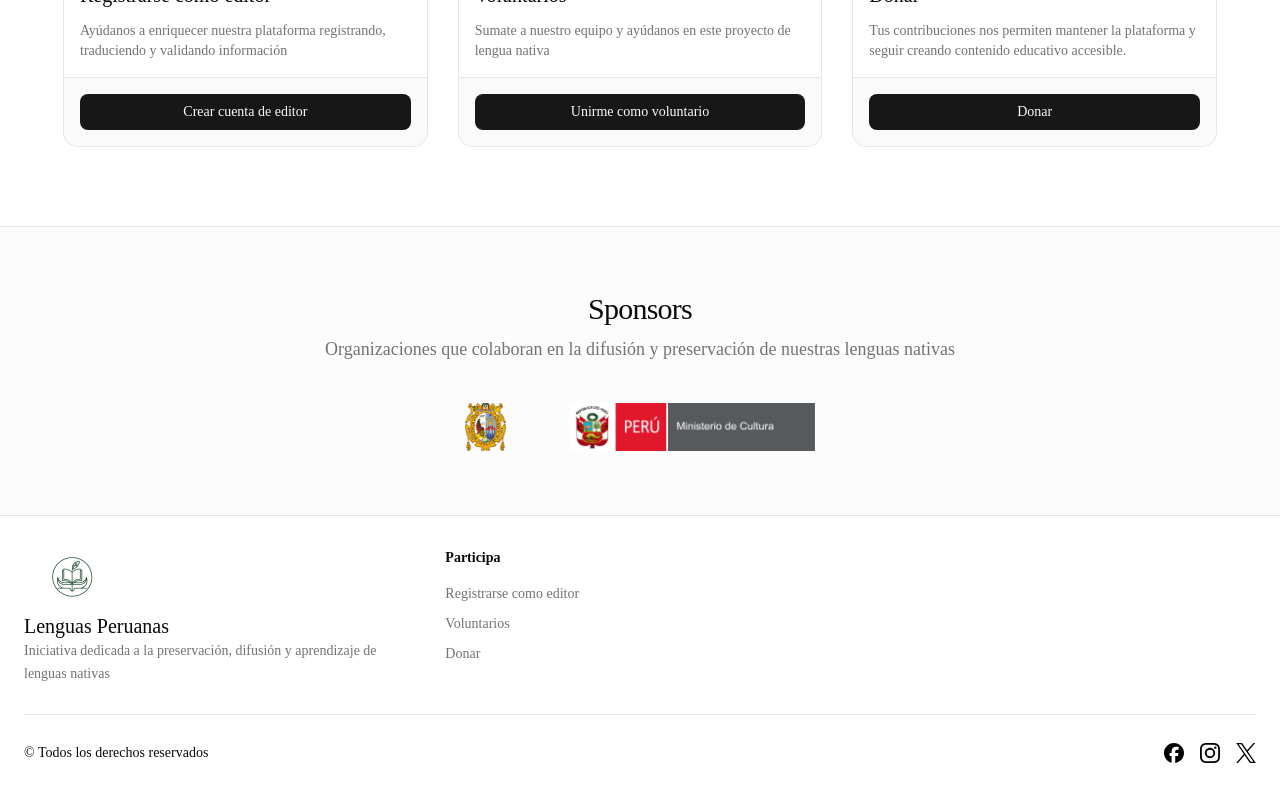
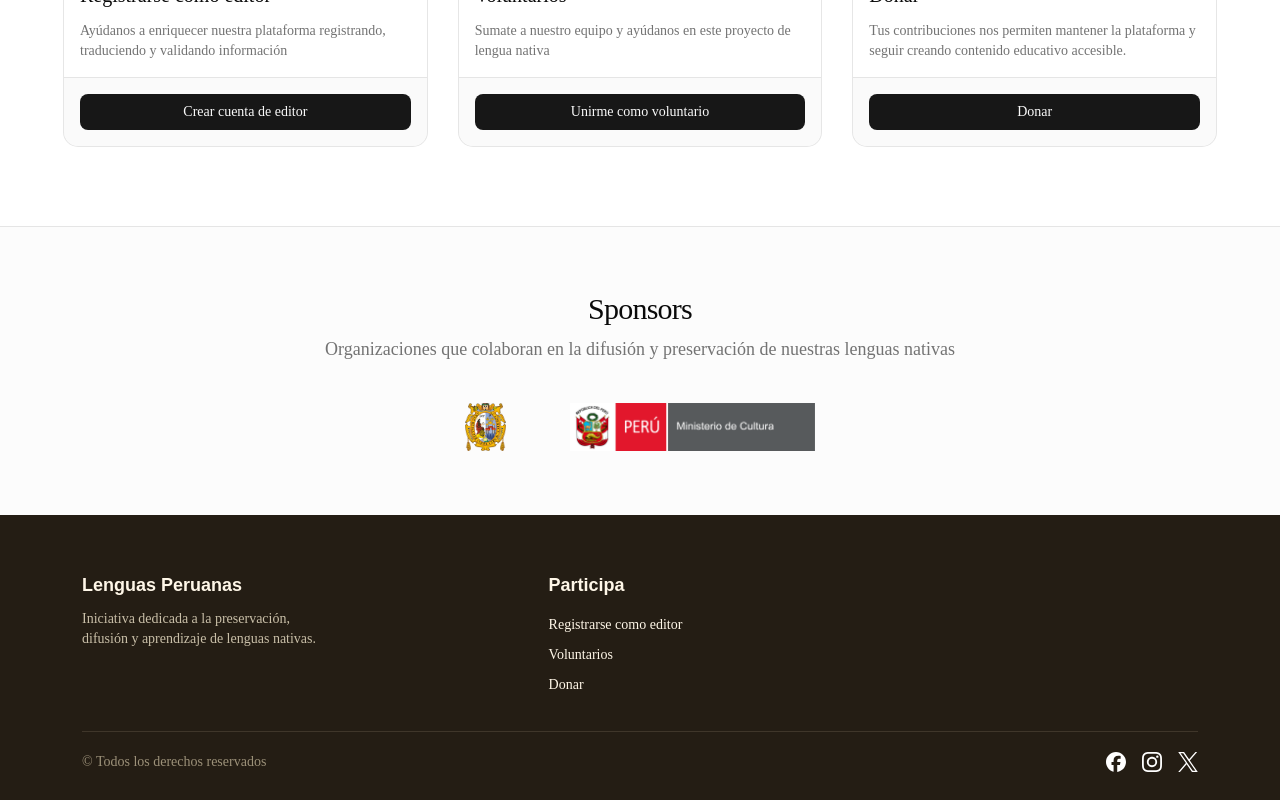
Before and after one commit to ouracademy/living-langs-peru, a Next.js app: page / in a window 1280 px wide. Shown: the part 1951-2751 px from the top of the page. Built offline with nearby package versions, Linux system fonts and the light colour scheme.

Commit message:
feat: add new footer design

```diff
--- a/src/components/footer.tsx
+++ b/src/components/footer.tsx
@@ -14,43 +14,97 @@ const navigation = {
     { name: "Facebook", href: "#", icon: siFacebook },
     { name: "Instagram", href: "#", icon: siInstagram },
     { name: "X", href: "#", icon: siX },
-  ]
-}
+  ],
+};
 
 export function Footer() {
   return (
-    <footer className="border-t bg-background text-foreground">
-      <div className="mx-auto mx-w-6xl px-6 py-8 md:py-8">
-        <div className="grid grid-cols-1 gap-8 md:grid-cols-3 justify-between">
+    <footer className="bg-[#241D14] text-[#FFF7E8] pt-14 pb-7">
+      <div className="max-w-[1180px] mx-auto px-8">
+        <div className="grid grid-cols-1 md:grid-cols-[1.4fr_1fr_1fr] gap-10 mb-9">
           <div>
-            <Link href="/" className="flex-items-center gap-2 text-xl">
-              <Image
-                src="/logo.webp"
-                alt="Lengua plataforma"
-                width={100}
-                height={100}
-                className="object-contain h-auto w-24"
-              />
-              <span>Lenguas Peruanas</span>
-            </Link>
-            <p className="text-sm max-w-sm text-muted-foreground leading-relaxed">Iniciativa dedicada a la preservación, difusión y aprendizaje de lenguas nativas</p>
+            <h3 className="font-['Baloo_2',sans-serif] font-bold text-lg mb-2.5">
+              Lenguas Peruanas
+            </h3>
+            <p className="text-[#C9BFA8] text-sm max-w-[34ch]">
+              Iniciativa dedicada a la preservación, difusión y aprendizaje de
+              lenguas nativas.
+            </p>
           </div>
           <div>
-            <h3 className="text-sm font-semibold text-foreground">Participa</h3>
+            <h3 className="font-['Baloo_2',sans-serif] font-bold text-lg mb-2.5">
+              Participa
+            </h3>
             <ul className="mt-4 space-y-2.5 text-sm text-muted-foreground">
               {navigation.support.map((item) => (
-                <li key={item.name}>
-                  <Link href={item.href}>
-                    {item.name}
-                  </Link>
+                <li key={item.name} className="text-[#FFF7E8] hover:text-[#F2B705]">
+                  <Link href={item.href}>{item.name}</Link>
                 </li>
               ))}
             </ul>
+            {/* <ul className="list-none">
+              <li className="mb-2">
+                <a
+                  href="#"
+                  className="text-[#FFF7E8] no-underline text-sm hover:text-[#F2B705]"
+                >
+                  Registrarse como editor
+                </a>
+              </li>
+              <li className="mb-2">
+                <a
+                  href="#"
+                  className="text-[#FFF7E8] no-underline text-sm hover:text-[#F2B705]"
+                >
+                  Voluntarios
+                </a>
+              </li>
+              <li className="mb-2">
+                <a
+                  href="#"
+                  className="text-[#FFF7E8] no-underline text-sm hover:text-[#F2B705]"
+                >
+                  Donar
+                </a>
+              </li>
+            </ul> */}
           </div>
+          {/* <div>
+            <h3 className="font-['Baloo_2',sans-serif] font-bold text-lg mb-2.5">
+              Explora
+            </h3>
+            <ul className="list-none">
+              <li className="mb-2">
+                <a
+                  href="#"
+                  className="text-[#FFF7E8] no-underline text-sm hover:text-[#F2B705]"
+                >
+                  Diccionario
+                </a>
+              </li>
+              <li className="mb-2">
+                <a
+                  href="#"
+                  className="text-[#FFF7E8] no-underline text-sm hover:text-[#F2B705]"
+                >
+                  Games
+                </a>
+              </li>
+              <li className="mb-2">
+                <a
+                  href="#"
+                  className="text-[#FFF7E8] no-underline text-sm hover:text-[#F2B705]"
+                >
+                  Historias
+                </a>
+              </li>
+            </ul>
+          </div> */}
         </div>
-        {/* Separador */}
-        <div className="mt-7 pt-7 border-t flex flex-col items-center justify-between gap-4 sm:flex-row">
-          <p className="text-sm text-mute-foreground text-center sm:text-left">&copy; Todos los derechos reservados </p>
+        <div className="border-t border-[#3F362A] pt-5 flex justify-between flex-wrap gap-2.5 text-sm text-[#9C9179]">
+          <p className="text-sm text-mute-foreground text-center sm:text-left">
+            &copy; Todos los derechos reservados{" "}
+          </p>
           <div className="flex items-center gap-4 text-muted-foreground">
             {navigation.social.map((item) => {
               const socialIcon = item.icon;
@@ -61,15 +115,67 @@ export function Footer() {
                   target="_blank"
                   aria-label={item.name}
                 >
-                  <svg role="img" viewBox="0 0 24 24" className="h-5 w-5">
+                  <svg role="img" viewBox="0 0 24 24" className="h-5 w-5 text-white" fill="currentColor">
                     <path d={socialIcon.path} />
                   </svg>
                 </a>
-              )
+              );
             })}
           </div>
         </div>
       </div>
     </footer>
-  )
+    // <footer className="border-t bg-background text-foreground">
+    //   <div className="mx-auto mx-w-6xl px-6 py-8 md:py-8">
+    //     <div className="grid grid-cols-1 gap-8 md:grid-cols-3 justify-between">
+    //       <div>
+    //         <Link href="/" className="flex-items-center gap-2 text-xl">
+    //           <Image
+    //             src="/logo.webp"
+    //             alt="Lengua plataforma"
+    //             width={100}
+    //             height={100}
+    //             className="object-contain h-auto w-24"
+    //           />
+    //           <span>Lenguas Peruanas</span>
+    //         </Link>
+    //         <p className="text-sm max-w-sm text-muted-foreground leading-relaxed">Iniciativa dedicada a la preservación, difusión y aprendizaje de lenguas nativas</p>
+    //       </div>
+    //       <div>
+    //         <h3 className="text-sm font-semibold text-foreground">Participa</h3>
+    //         <ul className="mt-4 space-y-2.5 text-sm text-muted-foreground">
+    //           {navigation.support.map((item) => (
+    //             <li key={item.name}>
+    //               <Link href={item.href}>
+    //                 {item.name}
+    //               </Link>
+    //             </li>
+    //           ))}
+    //         </ul>
+    //       </div>
+    //     </div>
+    //     {/* Separador */}
+    //     <div className="mt-7 pt-7 border-t flex flex-col items-center justify-between gap-4 sm:flex-row">
+    //       <p className="text-sm text-mute-foreground text-center sm:text-left">&copy; Todos los derechos reservados </p>
+    //       <div className="flex items-center gap-4 text-muted-foreground">
+    //         {navigation.social.map((item) => {
+    //           const socialIcon = item.icon;
+    //           return (
+    //             <a
+    //               key={item.name}
+    //               href={item.href}
+    //               target="_blank"
+    //               aria-label={item.name}
+    //             >
+    //               <svg role="img" viewBox="0 0 24 24" className="h-5 w-5">
+    //                 <path d={socialIcon.path} />
+    //               </svg>
+    //             </a>
+    //           )
+    //         })}
+    //       </div>
+    //     </div>
+    //   </div>
+    // </footer>
+  );
 }
```
Also changed, not shown: src/components/propDesign.tsx (+220 -59 lines).
